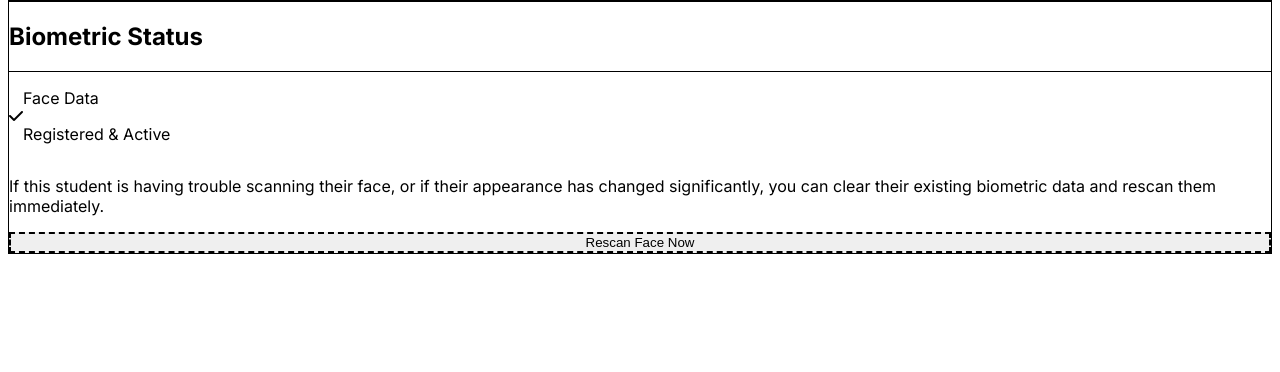
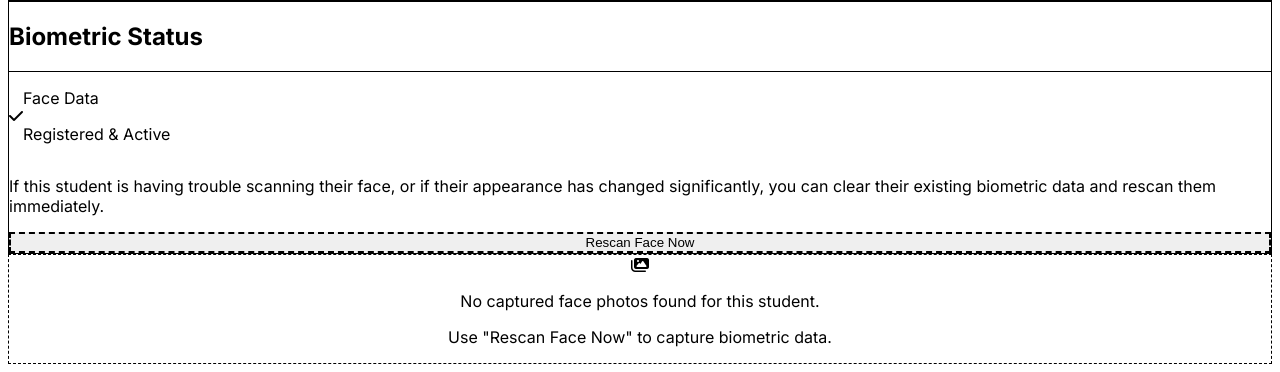
Before and after one commit to trinath06183/facial_attendance_web, a Django app: page /edit-student/1/ in a window 1280 px wide. Shown: the part 457-829 px from the top of the page. Before the commit the page ends 711 px from the top, so only its background shows below. Run offline with Django 5.2, Linux system fonts and the light colour scheme; a user stored in the database is signed in; tables that the repository leaves empty hold one stand-in row (values such as "Sample post"); style sheets or scripts are compiled from the project's sources.

Commit message:
fix: added ngrok config, fixed blink detection, added photo gallery, added face validation

```diff
--- a/facial_attendance/facial_attendance/settings.py
+++ b/facial_attendance/facial_attendance/settings.py
@@ -26,6 +26,11 @@ SECRET_KEY = 'django-insecure-^_!c16%k^p*ii1ot1hobkyi=vt6(xtz=t1-_ulmj7x#d2gh$5j
 DEBUG = True
 
 ALLOWED_HOSTS = ['*']
+
+CSRF_TRUSTED_ORIGINS = [
+    'https://subcandidly-piney-kurt.ngrok-free.dev',
+    'https://*.ngrok-free.dev',
+]
 
 
 # Application definition
--- a/facial_attendance/homepage/views.py
+++ b/facial_attendance/homepage/views.py
@@ -101,23 +101,13 @@ def process_client_frame(request):
                 eye_history.pop(0)
 
             # Analyze history for a "blink signature": True -> False -> True
-            if len(eye_history) >= 5 and not blink_detected:
-                # We want to see: Eyes open recently, then closed recently, then open now.
-                # Example valid sequence: [True, True, False, False, True]
-
-                # Check if eyes are open right now (last 2 frames)
-                currently_open = any(eye_history[-2:])
-
-                # Check if eyes were closed just before that
-                closed_recently_window = eye_history[-6:-2]
-                was_closed = len(closed_recently_window) > 0 and not any(closed_recently_window)
-
-                # Check if eyes were open before they were closed
-                previously_open_window = eye_history[:-6]
-                was_open_before = len(previously_open_window) > 0 and any(previously_open_window)
-
-                if currently_open and was_closed and was_open_before:
-                    blink_detected = True
+            if len(eye_history) >= 3 and not blink_detected:
+                # Scan recent history for any open->closed->open transition
+                recent = eye_history[-10:]
+                for i in range(1, len(recent) - 1):
+                    if recent[i - 1] and not recent[i] and recent[i + 1]:
+                        blink_detected = True
+                        break
 
             # Face Recognition
             try:
@@ -618,6 +608,15 @@ def register_student(request):
             roll_no = form.cleaned_data.get('roll_number')
             dept = form.cleaned_data.get('department')
 
+            # Friendly duplicate checks before creating anything
+            if Student.objects.filter(roll_number=roll_no).exists():
+                messages.error(request, f"Roll number '{roll_no}' is already registered. Please use a different roll number.")
+                return render(request, 'registration/register_student.html', {'form': form, 'show_sidebar': True})
+
+            if User.objects.filter(username=u_name).exists():
+                messages.error(request, f"Username '{u_name}' is already taken. Please choose a different username.")
+                return render(request, 'registration/register_student.html', {'form': form, 'show_sidebar': True})
+
             # Create the User
             new_user = User.objects.create_user(username=u_name, password=p_word, email=email)
 
@@ -690,9 +689,11 @@ def view_all_students(request):
         return redirect('dashboard')
 
     students = Student.objects.all()
+    user_role = request.user.userprofile.role if hasattr(request.user, 'userprofile') else 'admin'
     return render(request, 'management/all_students.html', {
         'students': students,
-        'show_sidebar': True
+        'show_sidebar': True,
+        'user_role': user_role,
     })
 
 @login_required
@@ -892,14 +893,24 @@ def capture_enrollment_frame_api(request):
         if not image_data:
             return JsonResponse({'error': 'No image provided'}, status=400)
 
-        # Initialize progress in session
+        # Initialize progress & attempt counters in session
         if 'capture_progress' not in request.session:
             request.session['capture_progress'] = 0
+            request.session['capture_attempts'] = 0
 
         progress = request.session['capture_progress']
+        attempts = request.session.get('capture_attempts', 0)
 
         if progress >= 50:
-             return JsonResponse({'status': 'complete', 'progress': 50})
+            return JsonResponse({'status': 'complete', 'progress': 50})
+
+        # Fail early if too many frames tried with no face detected
+        MAX_ATTEMPTS = 120
+        if attempts >= MAX_ATTEMPTS and progress == 0:
+            # Clean up session
+            request.session.pop('capture_progress', None)
+            request.session.pop('capture_attempts', None)
+            return JsonResponse({'status': 'error', 'message': 'No face detected. Please ensure your face is clearly visible and well-lit, then try again.'})
 
         format, imgstr = image_data.split(';base64,')
         img_bytes = base64.b64decode(imgstr)
@@ -908,13 +919,17 @@ def capture_enrollment_frame_api(request):
         gray = cv2.cvtColor(frame, cv2.COLOR_BGR2GRAY)
         faces = face_cascade.detectMultiScale(gray, 1.3, 5)
 
-        if not os.path.exists(DATASETS_DIR): os.makedirs(DATASETS_DIR)
+        if not os.path.exists(DATASETS_DIR):
+            os.makedirs(DATASETS_DIR)
 
         for (x, y, w, h) in faces:
             progress += 1
             cv2.imwrite(os.path.join(DATASETS_DIR, f"User.{user_id}.{progress}.jpg"), gray[y:y+h, x:x+w])
             request.session['capture_progress'] = progress
-            break # only 1 face per frame to avoid jumping progress
+            break  # only 1 face per frame
+
+        attempts += 1
+        request.session['capture_attempts'] = attempts
 
         return JsonResponse({'status': 'capturing', 'progress': progress})
 
@@ -1229,7 +1244,6 @@ def edit_student(request, student_id):
         action = request.POST.get('action')
 
         if action == 'rescan':
-            # Reset recognized status
             student.user_profile.is_face_registered = False
             student.user_profile.save()
             request.session['enroll_user_id'] = student.user_profile.user.id
@@ -1237,29 +1251,38 @@ def edit_student(request, student_id):
             return redirect('enroll_face')
 
         elif action == 'save':
-            # Update credentials & details
             u_name = request.POST.get('username')
             roll = request.POST.get('roll_number')
             dept = request.POST.get('department')
 
-            # Simple conflict check
             if User.objects.filter(username=u_name).exclude(id=student.user_profile.user.id).exists():
                 messages.error(request, "Username already in use.")
             elif Student.objects.filter(roll_number=roll).exclude(id=student.id).exists():
-                messages.error(request, "Roll number already exists.")
+                messages.error(request, f"Roll number '{roll}' is already registered to another student.")
             else:
                 student.user_profile.user.username = u_name
                 if request.POST.get('password'):
                     student.user_profile.user.set_password(request.POST.get('password'))
                 student.user_profile.user.save()
-
                 student.roll_number = roll
                 student.department = dept
                 student.save()
                 messages.success(request, "Student details updated successfully.")
                 return redirect('view_all_students')
 
-    return render(request, 'management/edit_student.html', {'student': student, 'show_sidebar': True})
+    # Collect captured dataset photos for this student
+    user_id = student.user_profile.user.id
+    photo_urls = []
+    if os.path.exists(DATASETS_DIR):
+        for fname in sorted(os.listdir(DATASETS_DIR)):
+            if fname.startswith(f"User.{user_id}.") and fname.endswith('.jpg'):
+                photo_urls.append(f"/datasets/{fname}")
+
+    return render(request, 'management/edit_student.html', {
+        'student': student,
+        'show_sidebar': True,
+        'photo_urls': photo_urls,
+    })
 
 @login_required
 def edit_teacher(request, teacher_id):
@@ -1291,14 +1314,25 @@ def edit_teacher(request, teacher_id):
                 if request.POST.get('password'):
                     teacher.user.set_password(request.POST.get('password'))
                 teacher.user.save()
-
                 teacher.name = name
                 teacher.department = dept
                 teacher.save()
                 messages.success(request, "Faculty details updated successfully.")
                 return redirect('manage_faculty')
 
-    return render(request, 'management/edit_teacher.html', {'teacher': teacher, 'show_sidebar': True})
+    # Collect captured dataset photos for this teacher
+    user_id = teacher.user.id
+    photo_urls = []
+    if os.path.exists(DATASETS_DIR):
+        for fname in sorted(os.listdir(DATASETS_DIR)):
+            if fname.startswith(f"User.{user_id}.") and fname.endswith('.jpg'):
+                photo_urls.append(f"/datasets/{fname}")
+
+    return render(request, 'management/edit_teacher.html', {
+        'teacher': teacher,
+        'show_sidebar': True,
+        'photo_urls': photo_urls,
+    })
 
 @login_required
 def edit_attendance(request, record_id):
--- a/facial_attendance/templates/management/all_students.html
+++ b/facial_attendance/templates/management/all_students.html
@@ -76,6 +76,7 @@
                         </td>
                         <td class="px-8 py-5 text-right">
                             <div class="flex justify-end gap-3 transition-opacity">
+                                {% if user_role != 'teacher' %}
                                 <a href="{% url 'edit_student' student.id %}"
                                     class="w-8 h-8 rounded-lg bg-blue-50 text-blue-500 flex items-center justify-center hover:bg-blue-500 hover:text-white transition-all shadow-sm">
                                     <i class="fas fa-edit text-[10px]"></i>
@@ -85,6 +86,7 @@
                                     onclick="return confirm('Remove this student permanently?');">
                                     <i class="fas fa-trash text-[10px]"></i>
                                 </a>
+                                {% endif %}
                             </div>
                         </td>
                     </tr>
--- a/facial_attendance/templates/management/edit_student.html
+++ b/facial_attendance/templates/management/edit_student.html
@@ -113,5 +113,31 @@
             </div>
         </div>
     </div>
+
+    <!-- Captured Dataset Photos -->
+    {% if photo_urls %}
+    <div class="mt-6 bg-white rounded-2xl shadow-sm border border-gray-100 overflow-hidden">
+        <div class="p-6 border-b border-gray-100 bg-gray-50/50 flex items-center justify-between">
+            <h2 class="text-base font-semibold text-gray-900">Captured Face Photos</h2>
+            <span class="text-xs text-gray-400 font-medium">{{ photo_urls|length }} image{{ photo_urls|length|pluralize }} stored</span>
+        </div>
+        <div class="p-6">
+            <div class="grid grid-cols-4 sm:grid-cols-6 md:grid-cols-8 lg:grid-cols-10 gap-2">
+                {% for url in photo_urls %}
+                <div class="aspect-square rounded-lg overflow-hidden bg-gray-100 border border-gray-200">
+                    <img src="{{ url }}" alt="Face sample" class="w-full h-full object-cover">
+                </div>
+                {% endfor %}
+            </div>
+        </div>
+    </div>
+    {% else %}
+    <div class="mt-6 bg-gray-50 rounded-2xl border border-dashed border-gray-200 p-6 text-center">
+        <i class="fas fa-images text-gray-300 text-3xl mb-2"></i>
+        <p class="text-sm text-gray-400 font-medium">No captured face photos found for this student.</p>
+        <p class="text-xs text-gray-400 mt-1">Use "Rescan Face Now" to capture biometric data.</p>
+    </div>
+    {% endif %}
+
 </div>
 {% endblock %}
```
Also changed, not shown: facial_attendance/templates/management/edit_teacher.html (+26 -0 lines), 1 other file.
